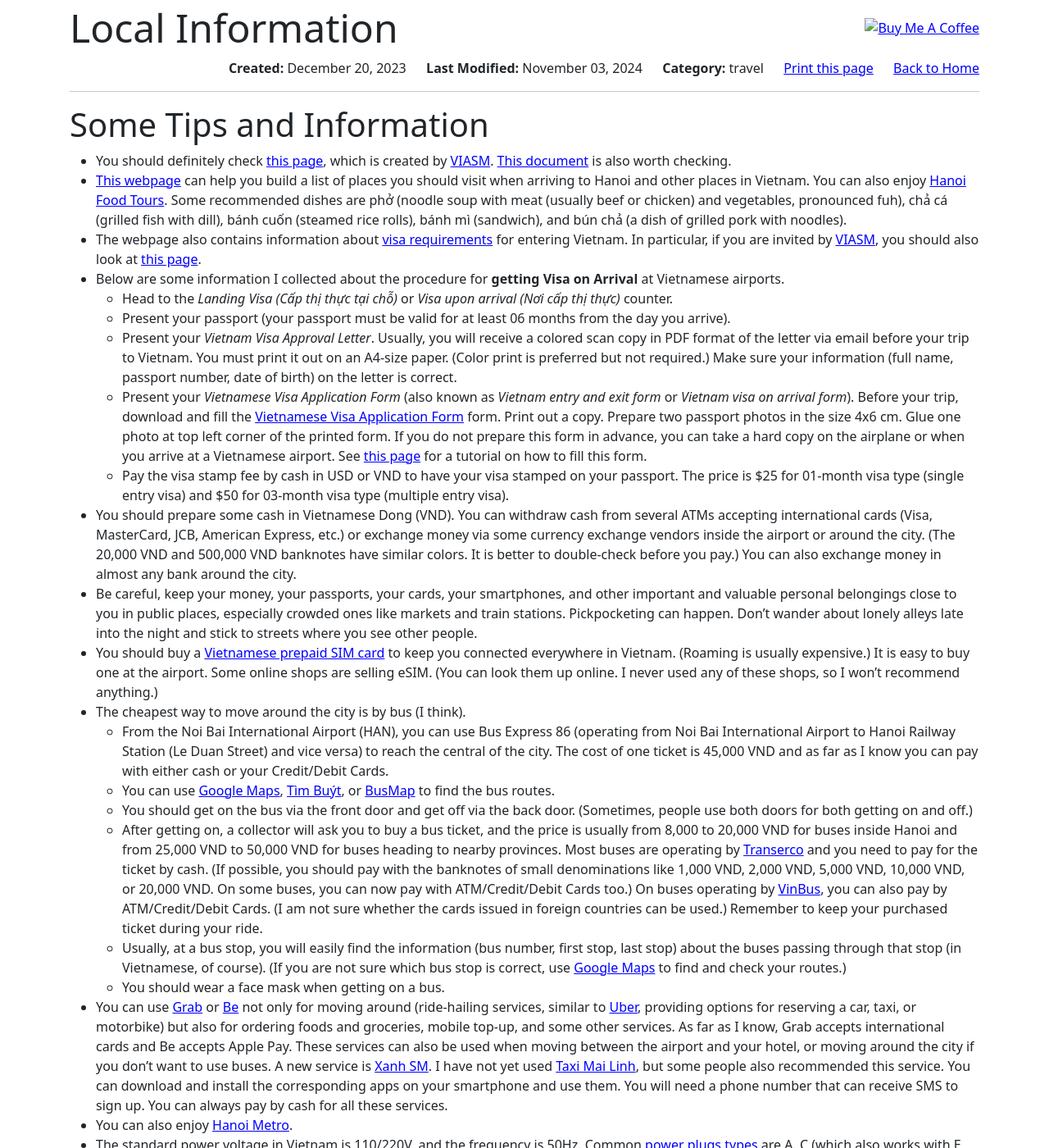
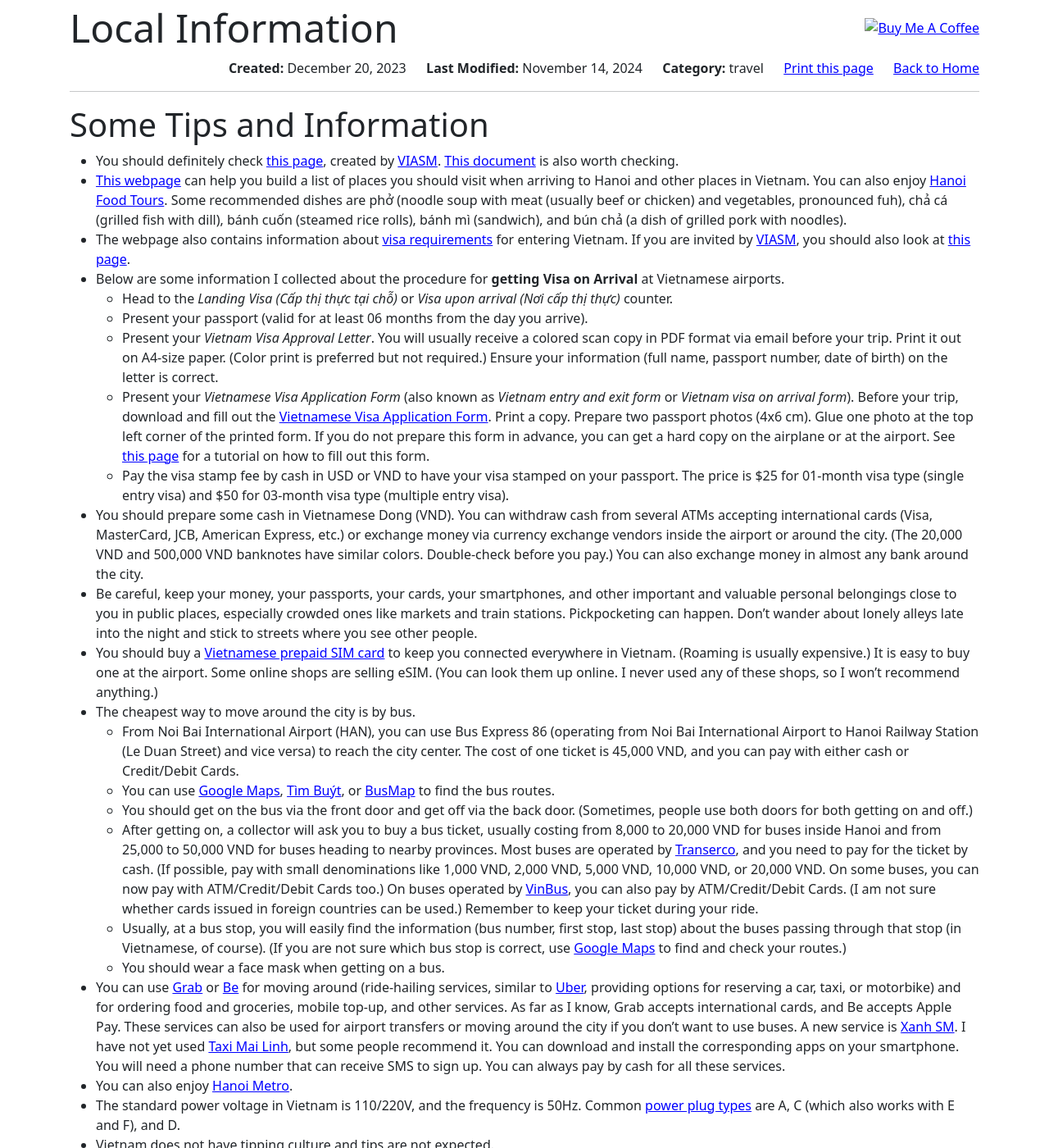
Before and after one commit to hoanganhduc/hoanganhduc.github.io, a Jekyll site: the page built from _posts/2023-12-20-local-information.md, in a window 1280 px wide and 1400 px high. Shown: the whole window at 82% size. Built offline with Jekyll 4.4.1, drawn with Linux system fonts in a browser that asks for light colours; nearby versions of some CDN libraries; a style sheet for code colours, icons or effects is not loaded; some of the changed text lies outside the part shown.

Commit message:
Updated @ 2024-11-14  07:16:25 ICT

```diff
--- a/_posts/2023-12-20-local-information.md
+++ b/_posts/2023-12-20-local-information.md
@@ -4,45 +4,45 @@ title: "Local Information"
 categories:
   - "travel"
 <!--katex: true-->
-last_modified_at: 2024-11-03
-description: This page contains some tips and information for visitors who visit Duc A. Hoang in Hanoi
+last_modified_at: 2024-11-14
+description: This page contains tips and information for visitors to Duc A. Hoang in Hanoi
 keywords: local information, visitor, travel, Duc A. Hoang
 ---
 
 
 # Some Tips and Information
 
-* You should definitely check [this page](https://docs.google.com/document/d/1oognW1bgAn9mv4rsAm-edr331FfNEFJ3/edit), which is created by [VIASM](https://viasm.edu.vn/). [This document](https://www.di.ens.fr/users/phan/WhattodoinHanoi.pdf) is also worth checking.
+* You should definitely check [this page](https://docs.google.com/document/d/1oognW1bgAn9mv4rsAm-edr331FfNEFJ3/edit), created by [VIASM](https://viasm.edu.vn/). [This document](https://www.di.ens.fr/users/phan/WhattodoinHanoi.pdf) is also worth checking.
 * [This webpage](https://vietnam.travel/places-to-go/northern-vietnam/ha-noi) can help you build a list of places you should visit when arriving to Hanoi and other places in Vietnam. You can also enjoy [Hanoi Food Tours](https://www.tripadvisor.com/Attractions-g293924-Activities-c42-t204-Hanoi.html). Some recommended dishes are phở (noodle soup with meat (usually beef or chicken) and vegetables, pronounced fuh), chả cá (grilled fish with dill), bánh cuốn (steamed rice rolls), bánh mì (sandwich), and bún chả (a dish of grilled pork with noodles).
-* The webpage also contains information about [visa requirements](https://vietnam.travel/plan-your-trip/visa-requirements) for entering Vietnam. In particular, if you are invited by [VIASM](https://viasm.edu.vn/), you should also look at [this page](https://viasm.edu.vn/thong-tin-cho-ung-vien/visa-html).
+* The webpage also contains information about [visa requirements](https://vietnam.travel/plan-your-trip/visa-requirements) for entering Vietnam. If you are invited by [VIASM](https://viasm.edu.vn/), you should also look at [this page](https://viasm.edu.vn/thong-tin-cho-ung-vien/visa-html).
 * Below are some information I collected about the procedure for **getting Visa on Arrival** at Vietnamese airports.
   * Head to the *Landing Visa (Cấp thị thực tại chỗ)* or *Visa upon arrival (Nơi cấp thị thực)*  counter.
-  * Present your passport (your passport must be valid for at least 06 months from the day you arrive).
-  * Present your *Vietnam Visa Approval Letter*. Usually, you will receive a colored scan copy in PDF format of the letter via email before your trip to Vietnam. You must print it out on an A4-size paper. (Color print is preferred but not required.) Make sure your information (full name, passport number, date of birth) on the letter is correct.
-  * Present your *Vietnamese Visa Application Form* (also known as *Vietnam entry and exit form* or *Vietnam visa on arrival form*). Before your trip, download and fill the [Vietnamese Visa Application Form](https://xuatnhapcanh.gov.vn/sites/default/files/4.%20NA1%20tr6%2C%207.docx) form. Print out a copy. Prepare two passport photos in the size 4x6 cm. Glue one photo at top left corner of the printed form. If you do not prepare this form in advance, you can take a hard copy on the airplane or when you arrive at a Vietnamese airport. See [this page](https://www.vietnam-visa.com/full-guide-filling-vietnam-visa-on-arrival-form-n1/) for a tutorial on how to fill this form.
+  * Present your passport (valid for at least 06 months from the day you arrive).
+  * Present your *Vietnam Visa Approval Letter*. You will usually receive a colored scan copy in PDF format via email before your trip. Print it out on A4-size paper. (Color print is preferred but not required.) Ensure your information (full name, passport number, date of birth) on the letter is correct.
+  * Present your *Vietnamese Visa Application Form* (also known as *Vietnam entry and exit form* or *Vietnam visa on arrival form*). Before your trip, download and fill out the [Vietnamese Visa Application Form](https://xuatnhapcanh.gov.vn/sites/default/files/4.%20NA1%20tr6%2C%207.docx). Print a copy. Prepare two passport photos (4x6 cm). Glue one photo at the top left corner of the printed form. If you do not prepare this form in advance, you can get a hard copy on the airplane or at the airport. See [this page](https://www.vietnam-visa.com/full-guide-filling-vietnam-visa-on-arrival-form-n1/) for a tutorial on how to fill out this form.
   * Pay the visa stamp fee by cash in USD or VND to have your visa stamped on your passport. The price is $25 for 01-month visa type (single entry visa) and $50 for 03-month visa type (multiple entry visa).
-* You should prepare some cash in Vietnamese Dong (VND). You can withdraw cash from several ATMs accepting international cards (Visa, MasterCard, JCB, American Express, etc.) or exchange money via some currency exchange vendors inside the airport or around the city. (The 20,000 VND and 500,000 VND banknotes have similar colors. It is better to double-check before you pay.) You can also exchange money in almost any bank around the city.
+* You should prepare some cash in Vietnamese Dong (VND). You can withdraw cash from several ATMs accepting international cards (Visa, MasterCard, JCB, American Express, etc.) or exchange money via currency exchange vendors inside the airport or around the city. (The 20,000 VND and 500,000 VND banknotes have similar colors. Double-check before you pay.) You can also exchange money in almost any bank around the city.
 * Be careful, keep your money, your passports, your cards, your smartphones, and other important and valuable personal belongings close to you in public places, especially crowded ones like markets and train stations. Pickpocketing can happen. Don't wander about lonely alleys late into the night and stick to streets where you see other people.
 * You should buy a [Vietnamese prepaid SIM card](https://prepaid-data-sim-card.fandom.com/wiki/Vietnam) to keep you connected everywhere in Vietnam. (Roaming is usually expensive.) It is easy to buy one at the airport. Some online shops are selling eSIM. (You can look them up online. I never used any of these shops, so I won't recommend anything.)
-* The cheapest way to move around the city is by bus (I think).
-  * From the Noi Bai International Airport (HAN), you can use Bus Express 86 (operating from Noi Bai International Airport to Hanoi Railway Station (Le Duan Street) and vice versa) to reach the central of the city. The cost of one ticket is 45,000 VND and as far as I know you can pay with either cash or your Credit/Debit Cards.
+* The cheapest way to move around the city is by bus.
+  * From Noi Bai International Airport (HAN), you can use Bus Express 86 (operating from Noi Bai International Airport to Hanoi Railway Station (Le Duan Street) and vice versa) to reach the city center. The cost of one ticket is 45,000 VND, and you can pay with either cash or Credit/Debit Cards.
   * You can use [Google Maps](https://www.google.com/maps), [Tìm Buýt](http://timbus.vn), or [BusMap](https://busmap.vn) to find the bus routes.
   * You should get on the bus via the front door and get off via the back door. (Sometimes, people use both doors for both getting on and off.)
-  * After getting on, a collector will ask you to buy a bus ticket, and the price is usually from 8,000 to 20,000 VND for buses inside Hanoi and from 25,000 VND to 50,000 VND for buses heading to nearby provinces. Most buses are operating by [Transerco](https://transerco.com.vn) and you need to pay for the ticket by cash. (If possible, you should pay with the banknotes of small denominations like 1,000 VND, 2,000 VND, 5,000 VND, 10,000 VND, or 20,000 VND. On some buses, you can now pay with ATM/Credit/Debit Cards too.) On buses operating by [VinBus](https://vinbus.vn), you can also pay by ATM/Credit/Debit Cards. (I am not sure whether the cards issued in foreign countries can be used.) Remember to keep your purchased ticket during your ride.
+  * After getting on, a collector will ask you to buy a bus ticket, usually costing from 8,000 to 20,000 VND for buses inside Hanoi and from 25,000 to 50,000 VND for buses heading to nearby provinces. Most buses are operated by [Transerco](https://transerco.com.vn), and you need to pay for the ticket by cash. (If possible, pay with small denominations like 1,000 VND, 2,000 VND, 5,000 VND, 10,000 VND, or 20,000 VND. On some buses, you can now pay with ATM/Credit/Debit Cards too.) On buses operated by [VinBus](https://vinbus.vn), you can also pay by ATM/Credit/Debit Cards. (I am not sure whether cards issued in foreign countries can be used.) Remember to keep your ticket during your ride.
   * Usually, at a bus stop, you will easily find the information (bus number, first stop, last stop) about the buses passing through that stop (in Vietnamese, of course). (If you are not sure which bus stop is correct, use [Google Maps](https://www.google.com/maps) to find and check your routes.)
   * You should wear a face mask when getting on a bus.
-* You can use [Grab](https://www.grab.com/vn/en/) or [Be](https://be.com.vn) not only for moving around (ride-hailing services, similar to [Uber](https://www.uber.com), providing options for reserving a car, taxi, or motorbike) but also for ordering foods and groceries, mobile top-up, and some other services. As far as I know, Grab accepts international cards and Be accepts Apple Pay. These services can also be used when moving between the airport and your hotel, or moving around the city if you don't want to use buses. A new service is [Xanh SM](https://www.xanhsm.com). I have not yet used [Taxi Mai Linh](https://mailinh.vn/), but some people also recommended this service. You can download and install the corresponding apps on your smartphone and use them. You will need a phone number that can receive SMS to sign up. You can always pay by cash for all these services.
+* You can use [Grab](https://www.grab.com/vn/en/) or [Be](https://be.com.vn) for moving around (ride-hailing services, similar to [Uber](https://www.uber.com), providing options for reserving a car, taxi, or motorbike) and for ordering food and groceries, mobile top-up, and other services. As far as I know, Grab accepts international cards, and Be accepts Apple Pay. These services can also be used for airport transfers or moving around the city if you don't want to use buses. A new service is [Xanh SM](https://www.xanhsm.com). I have not yet used [Taxi Mai Linh](https://mailinh.vn/), but some people recommend it. You can download and install the corresponding apps on your smartphone. You will need a phone number that can receive SMS to sign up. You can always pay by cash for all these services.
 * You can also enjoy [Hanoi Metro](http://hanoimetro.net.vn).
-* The standard power voltage in Vietnam is 110/220V, and the frequency is 50Hz. Common [power plugs types](https://www.worldstandards.eu/electricity/plugs-and-sockets/) are A, C (which also works with E and F), and D.
+* The standard power voltage in Vietnam is 110/220V, and the frequency is 50Hz. Common [power plug types](https://www.worldstandards.eu/electricity/plugs-and-sockets/) are A, C (which also works with E and F), and D.
 * Vietnam does not have tipping culture and tips are not expected.
 * The rainy season in Vietnam is typically from May to October. In the rainy season, there may be many falls of rain of short duration. The highest temperature may be around 40&#8451;. Be prepared!
-* In general, traffic can be chaotic, especially in urban areas, with a high volume of motorbikes, bicycles, and pedestrians. Be careful when crossing the street and be aware of your surroundings at all times. (People do not always follow the road rules. In several cases, even when the traffic light is red, some people riding cars or motorbikes don't stop.) To cross the roads safely, one way is to follow some local pedestrians. Additionally, in many places, motorbikes and cars are parked on the sidewalk, so you cannot always walk on it and have to use the road.
+* In general, traffic can be chaotic, especially in urban areas, with a high volume of motorbikes, bicycles, and pedestrians. Be careful when crossing the street and be aware of your surroundings at all times. (People do not always follow road rules. In several cases, even when the traffic light is red, some people riding cars or motorbikes don't stop.) To cross the roads safely, one way is to follow local pedestrians. Additionally, in many places, motorbikes and cars are parked on the sidewalk, so you cannot always walk on it and have to use the road.
 * Ask for the price before buying local street foods or souvenirs. When you are foreigners, sellers tend to ask you to pay a higher price. You can also bargain or walk away if you feel that the price is too high. A recommendation for bargaining is "Start with half of their opening price and work your way upwards until you both agree on a price. Sometimes you may need to pretend to walk away politely to get the best price but remember that sellers need to make money too. Be reasonable with the prices you expect."
 * Don't touch an adult Vietnamese person on the head. This is extremely rude.
 * Dress respectfully when visiting religious spaces like Buddhist, Hindu, Confucian and Taoist temples, churches and other religious buildings. (It is best to cover your legs and upper arms, and you may need to take off your shoes and hat to enter.)
 * Be careful of mosquitoes and bring repellent. Don't drink tap water.
 * Be wary of certain tourist areas where prices can be significantly inflated. Take the time to explore different shots, local markets to discover more authentic and affordable experiences.
-* Be aware of scams that target tourists like people that would offer what could be a free sample but turned out to be something you have to pay for.
+* Be aware of scams that target tourists, like people offering what seems to be a free sample but turns out to be something you have to pay for.
 
 # Some Recommended Shops/Restaurants
 
```
Also changed, not shown: 1 other file.
